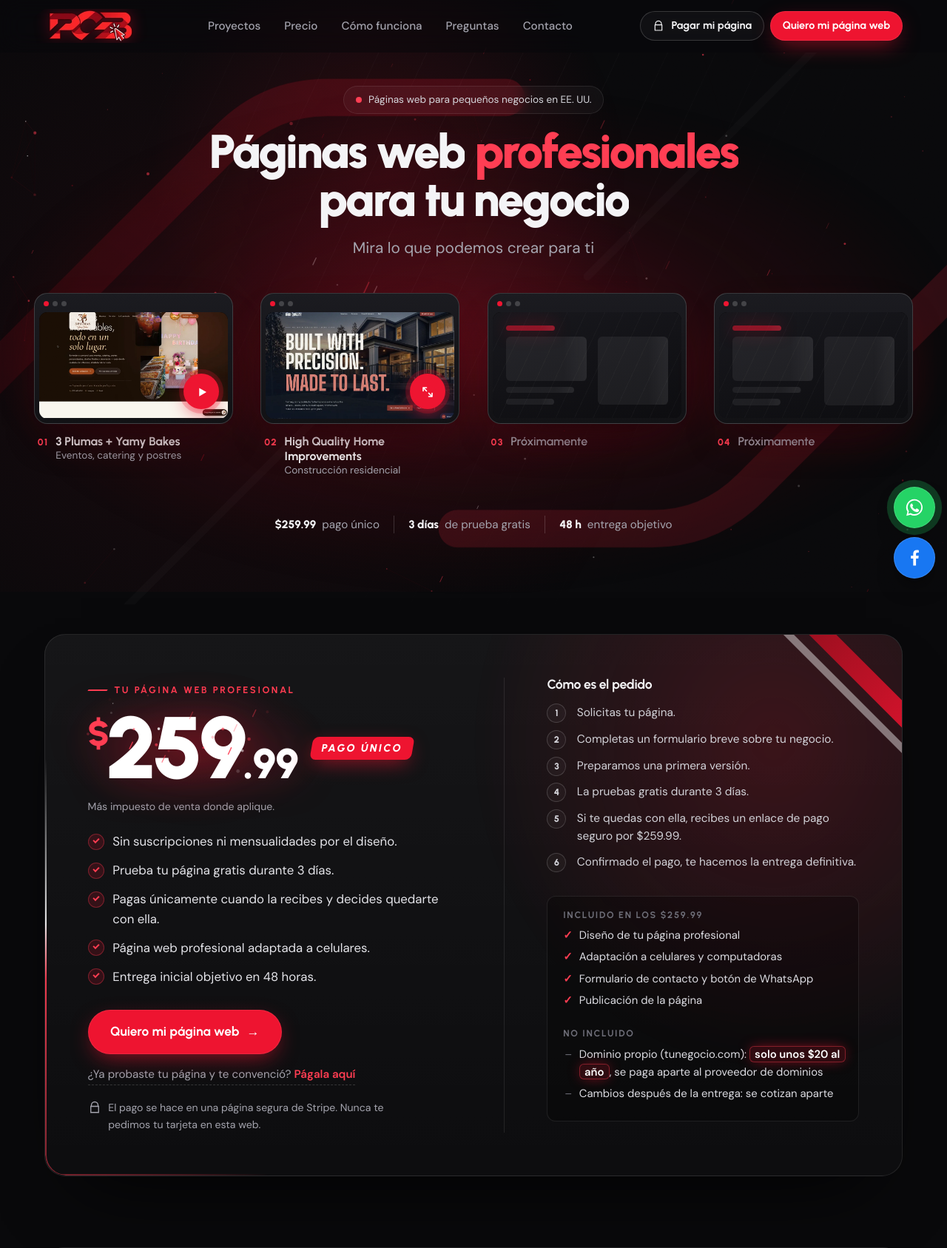
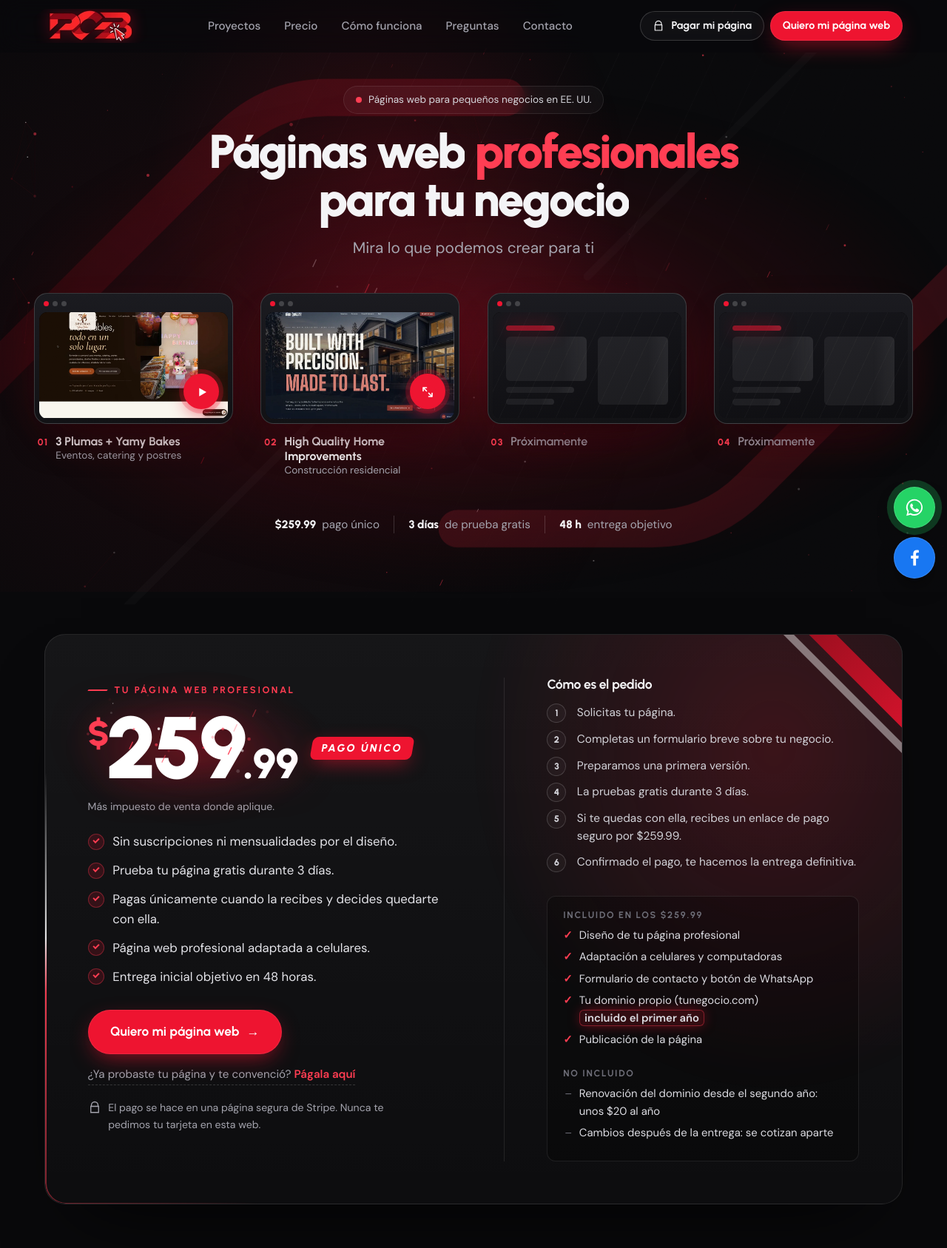
Before and after one commit to bryanriv1902-code/pcb-web, a PHP site: page / in a window 1280 px wide. Shown: the top 1687 px of the page at 74% size. Run offline with PHP 8.4, Linux system fonts and the light colour scheme.

Commit message:
Dominio incluido el primer año
- El dominio propio pasa a la lista de incluido (primer año).
- No incluido: renovación del dominio desde el segundo año (unos $20 al año).
- Preguntas frecuentes y página de pago actualizadas.

Co-Authored-By: Claude Opus 5.5 <noreply@anthropic.com>
Claude-Session: https://claude.ai/code/session_01BcYhvkhQrUBh9o3pRVkiSm

```diff
--- a/index.html
+++ b/index.html
@@ -23,7 +23,7 @@
   <link rel="preconnect" href="https://fonts.gstatic.com" crossorigin>
   <link rel="stylesheet" href="https://fonts.googleapis.com/css2?family=Urbanist:wght@500;600;700;800;900&family=DM+Sans:opsz,wght@9..40,400;9..40,500;9..40,600&display=swap">
   <link rel="preload" as="image" href="assets/img/logo-pcb-440.webp" fetchpriority="high">
-  <link rel="stylesheet" href="styles.css?v=20261031k">
+  <link rel="stylesheet" href="styles.css?v=20261031l">
 
   <script type="application/ld+json">
   {
@@ -204,13 +204,14 @@
                   <li>Diseño de tu página profesional</li>
                   <li>Adaptación a celulares y computadoras</li>
                   <li>Formulario de contacto y botón de WhatsApp</li>
+                  <li>Tu dominio propio (tunegocio.com) <strong class="glowtag">incluido el primer año</strong></li>
                   <li>Publicación de la página</li>
                 </ul>
               </div>
               <div>
                 <h4>No incluido</h4>
                 <ul class="incl__no">
-                  <li>Dominio propio (tunegocio.com): <strong class="glowtag">solo unos $<span data-count-to="20">20</span> al año</strong>, se paga aparte al proveedor de dominios</li>
+                  <li>Renovación del dominio desde el segundo año: unos $20 al año</li>
                   <li>Cambios después de la entrega: se cotizan aparte</li>
                 </ul>
               </div>
@@ -398,7 +399,7 @@
           </details>
           <details>
             <summary>¿Qué incluye el pago único?</summary>
-            <p>El diseño de tu página profesional, adaptada a celulares y computadoras, con formulario de contacto, botón de WhatsApp y su publicación. Tras el pago te entregamos el acceso y los archivos de tu página.</p>
+            <p>El diseño de tu página profesional, adaptada a celulares y computadoras, con formulario de contacto, botón de WhatsApp, tu dominio propio durante el primer año y su publicación. Tras el pago te entregamos el acceso y los archivos de tu página.</p>
           </details>
           <details>
             <summary>¿Cómo funciona la prueba gratuita?</summary>
@@ -410,7 +411,7 @@
           </details>
           <details>
             <summary>¿Tengo que pagar dominio y hosting?</summary>
-            <p>El dominio propio (por ejemplo, tunegocio.com) cuesta apenas unos $20 al año y se paga aparte al proveedor de dominios. La publicación de tu página sí está incluida en el precio.</p>
+            <p>La publicación de tu página está incluida. Tu dominio propio (por ejemplo, tunegocio.com) también está incluido durante el primer año; a partir del segundo año, su renovación cuesta unos $20 al año.</p>
           </details>
           <details>
             <summary>¿Cómo pago mi página?</summary>
@@ -504,7 +505,7 @@
     </div>
   </dialog>
 
-  <script defer src="lib/manifest.js?v=20261031k"></script>
-  <script defer src="main.js?v=20261031k"></script>
+  <script defer src="lib/manifest.js?v=20261031l"></script>
+  <script defer src="main.js?v=20261031l"></script>
 </body>
 </html>
--- a/pago/index.php
+++ b/pago/index.php
@@ -110,6 +110,7 @@ if ($p && !empty($p['prueba_inicio'])) {
             <li>Diseño de tu página profesional</li>
             <li>Adaptación a celulares y computadoras</li>
             <li>Formulario de contacto y botón de WhatsApp</li>
+            <li>Tu dominio propio (tunegocio.com) durante el primer año</li>
             <li>Publicación de la página</li>
             <li>Entrega definitiva con acceso y archivos tras el pago</li>
           </ul>
@@ -117,7 +118,7 @@ if ($p && !empty($p['prueba_inicio'])) {
         <div>
           <h2>No incluido</h2>
           <ul class="no">
-            <li>Dominio propio (tunegocio.com): solo unos $20 al año, se paga aparte al proveedor de dominios</li>
+            <li>Renovación del dominio desde el segundo año: unos $20 al año</li>
             <li>Cambios después de la entrega: se cotizan aparte</li>
           </ul>
         </div>
--- a/styles.css
+++ b/styles.css
@@ -655,3 +655,5 @@ html.intro-in .reel--marquee .reel__item { transform: translate3d(var(--mq, 0px)
 @media (prefers-reduced-motion: reduce) { .vcard__media img.vcard__shot { animation: none; } }
 
 .offer__taxnote { margin: -1rem 0 1.4rem; font-size: .88rem; color: var(--muted); }
+
+.glowtag { white-space: nowrap; }
```
